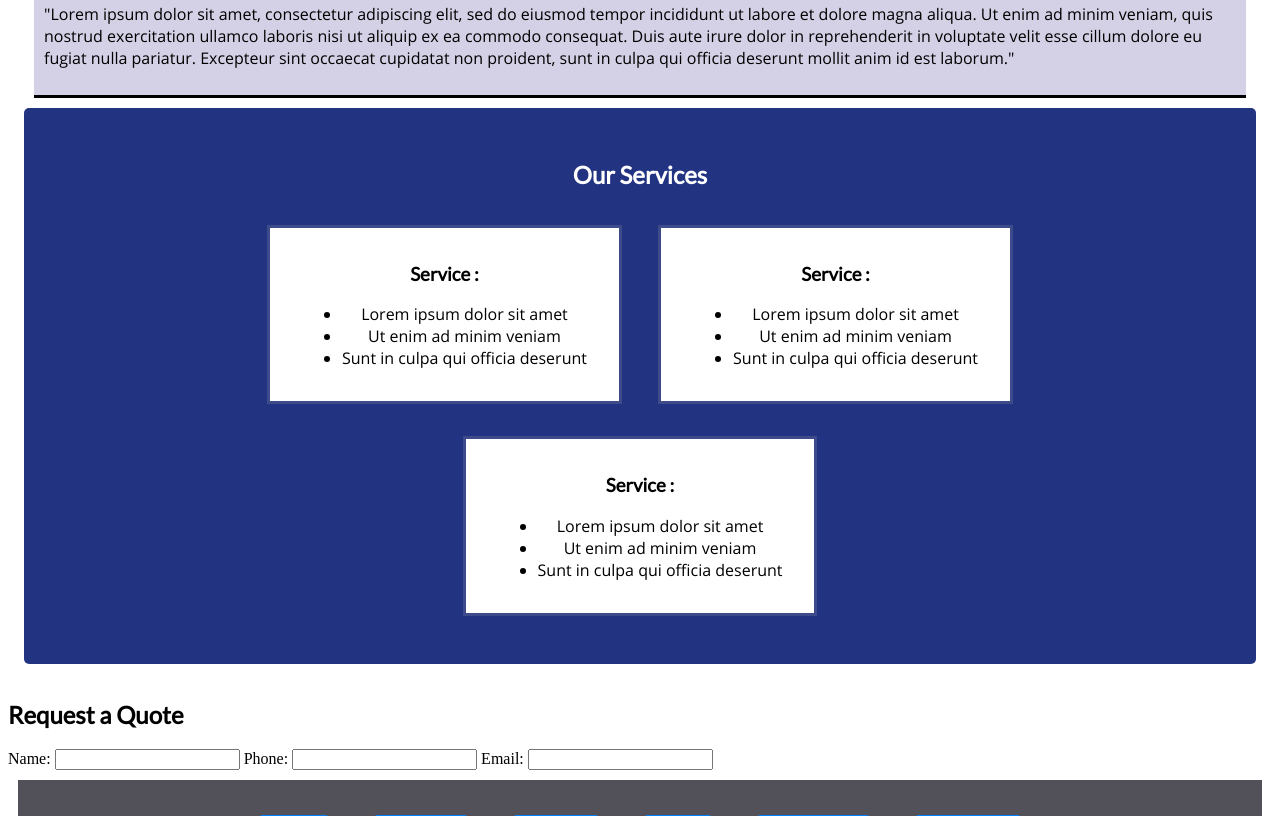
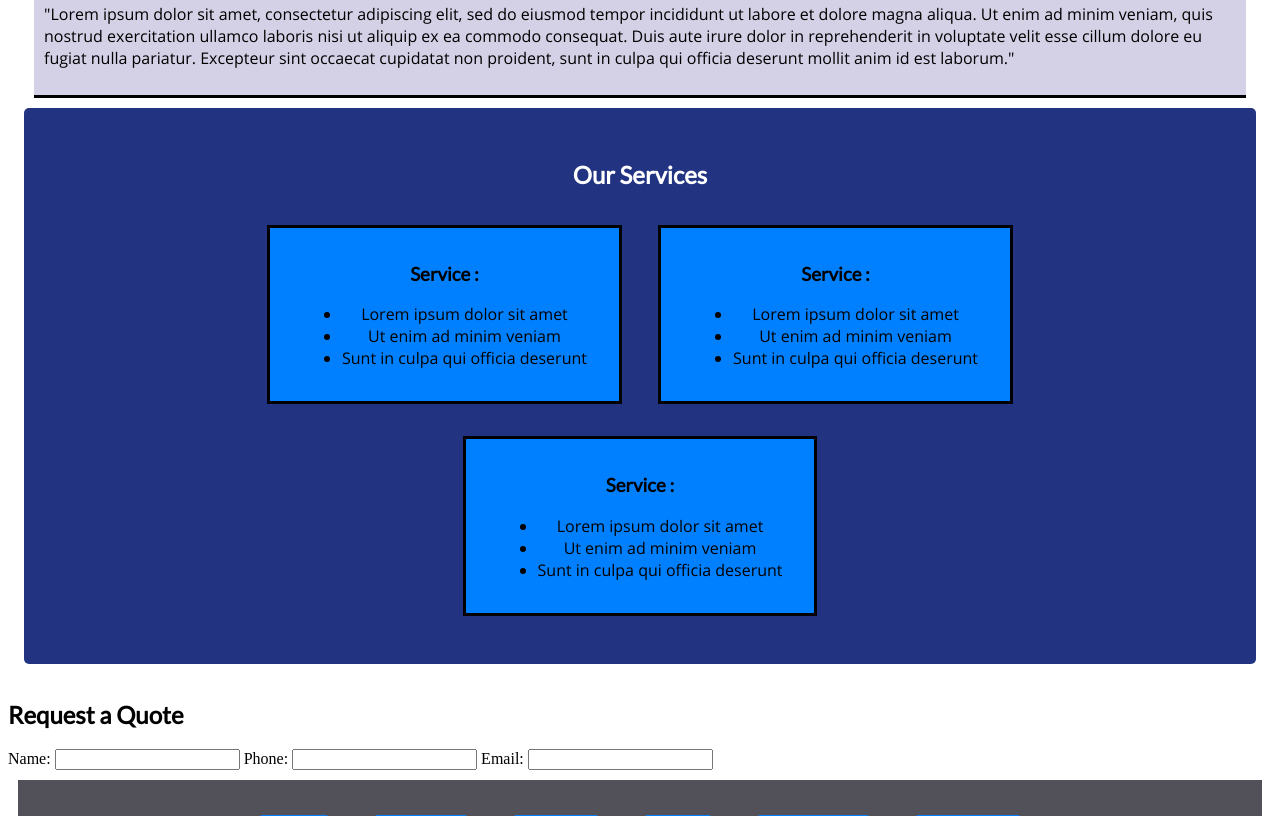
Before and after one commit to KeatenJo/MarvelWindowsWebsite, a plain HTML site: page src/index.html in a window 1280 px wide. Shown: the part 586-1402 px from the top of the page. Drawn offline with Linux system fonts and the light colour scheme.

Commit message:
new blue added

```diff
--- a/src/style.css
+++ b/src/style.css
@@ -122,7 +122,7 @@ footer {
 	color: black;
 	background-color: white;
 	border-style: solid;
-	border-color: #3d4b8a;
+	background-color: #0080FF;
 
 }
 
```
